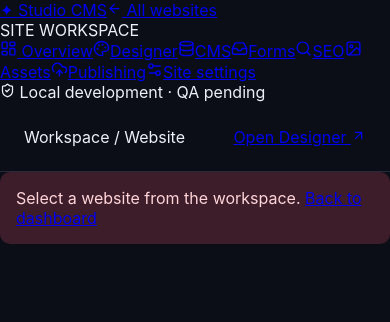
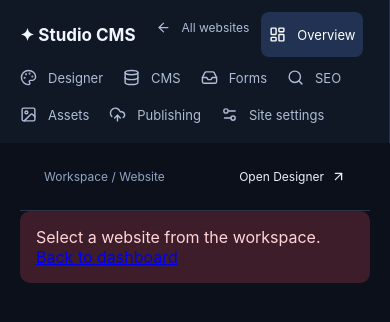
Before and after one commit to neha-coditation/ai-website-builder-cms, a Next.js app: page /project in a window 390 px wide. Shown: the top 322 px of the page. Built offline with nearby package versions, Linux system fonts and the light colour scheme.

Commit message:
Add responsive workspace shell and module cards

```diff
--- a/app/style.css
+++ b/app/style.css
@@ -211,3 +211,39 @@
 .forms-inbox th,.forms-inbox td{padding:13px 15px;border-bottom:1px solid #26344c;vertical-align:top;max-width:330px;overflow-wrap:anywhere}
 .forms-inbox th{background:#16233a;color:#aec2e4;font-weight:600}
 .forms-inbox tbody tr:hover{background:#15233a}
+
+
+/* Phase 38: unified project workspace */
+.studio-workspace{display:flex;min-height:100vh;background:#0b101a;color:#e8efff;font-family:Inter,system-ui,sans-serif}
+.studio-workspace-nav{width:242px;flex:0 0 242px;position:sticky;top:0;height:100vh;display:flex;flex-direction:column;gap:4px;padding:24px 12px;background:#101725;border-right:1px solid #253248}
+.studio-workspace-nav a{display:flex;align-items:center;gap:11px;text-decoration:none;color:#aebdd5;padding:11px 13px;border-radius:8px;font-size:13px}
+.studio-workspace-nav a:hover,.studio-workspace-nav a.active{background:#213252;color:#fff}
+.studio-workspace-nav .studio-workspace-brand{font-size:17px;font-weight:750;color:#f2f6ff;margin-bottom:24px}
+.studio-workspace-nav .studio-workspace-back{font-size:12px;margin-bottom:14px}
+.studio-workspace-nav-label{font-size:10px;letter-spacing:.14em;color:#7891b5;padding:8px 13px}
+.studio-workspace-nav-foot{margin-top:auto;display:flex;gap:8px;align-items:center;color:#8295b1;font-size:11px;padding:15px 10px}
+.studio-workspace-main{flex:1;min-width:0;padding:0 clamp(20px,4vw,64px) 65px}
+.studio-workspace-top{height:68px;border-bottom:1px solid #273449;display:flex;align-items:center;justify-content:space-between;gap:15px;color:#91a6c5;font-size:12px}
+.studio-workspace-top a{display:flex;align-items:center;gap:7px;text-decoration:none;color:#eaf0ff}
+.studio-workspace-hero{padding:43px 0 28px}
+.studio-workspace-hero>p:first-child{font-size:11px;letter-spacing:.15em;color:#6e9cf5;font-weight:700}
+.studio-workspace-hero h1{font-size:clamp(28px,4vw,42px);letter-spacing:-.035em;margin:10px 0}
+.studio-workspace-hero span{font-size:13px;color:#83a0cb}
+.studio-workspace-hero>p:last-child{color:#a8b8d2;font-size:14px;max-width:670px;line-height:1.65}
+.studio-workspace-summary{display:grid;grid-template-columns:repeat(3,minmax(0,1fr));gap:12px}
+.studio-workspace-summary>div{display:flex;flex-direction:column;gap:9px;padding:18px;border:1px solid #2c3b52;border-radius:10px;background:#141e2e;min-width:0}
+.studio-workspace-summary span{color:#8ba2c4;font-size:12px}.studio-workspace-summary strong{font-size:14px;overflow-wrap:anywhere}
+.studio-workspace-heading{margin:34px 0 17px}.studio-workspace-heading h2{font-size:20px;margin:0 0 6px}.studio-workspace-heading p{color:#9eb1cc;font-size:13px;margin:0}
+.studio-workspace-grid{display:grid;grid-template-columns:repeat(3,minmax(0,1fr));gap:12px}
+.studio-workspace-module{position:relative;display:flex;flex-direction:column;min-height:172px;gap:8px;padding:19px;border:1px solid #2b3b53;border-radius:11px;background:#141e2e;text-decoration:none;color:#edf3ff;transition:border-color .15s,background .15s}
+.studio-workspace-module:hover{border-color:#5681df;background:#1b2b47}
+.studio-workspace-module-top{display:flex;align-items:center;justify-content:space-between;color:#8ab0ff}
+.studio-workspace-module-top span{font-size:10px;border-radius:5px;padding:4px 7px;background:#28354b;color:#b9c8dc}
+.studio-workspace-module-top span.ready{background:#1c403a;color:#a8e5c9}
+.studio-workspace-module h3{font-size:15px;margin:9px 0 0}
+.studio-workspace-module p{font-size:12px;line-height:1.6;color:#9bafca;margin:0;padding-right:16px}
+.studio-workspace-module-arrow{position:absolute;right:18px;bottom:18px;color:#7f9bc6}
+.studio-workspace-notice{display:flex;gap:14px;margin-top:25px;padding:20px;border:1px solid #35496c;border-radius:10px;background:#13243d}
+.studio-workspace-notice p{color:#a4b7d3;font-size:13px;line-height:1.6}.studio-workspace-notice a{color:#9abaff;font-size:12px}
+@media(max-width:1050px){.studio-workspace-grid{grid-template-columns:repeat(2,minmax(0,1fr))}}
+@media(max-width:750px){.studio-workspace{display:block}.studio-workspace-nav{position:static;width:auto;height:auto;display:flex;flex-direction:row;flex-wrap:wrap;padding:12px}.studio-workspace-nav a{padding:8px}.studio-workspace-nav-label,.studio-workspace-nav-foot{display:none}.studio-workspace-nav .studio-workspace-brand{margin:0}.studio-workspace-summary{grid-template-columns:1fr}.studio-workspace-grid{grid-template-columns:1fr}}
```
